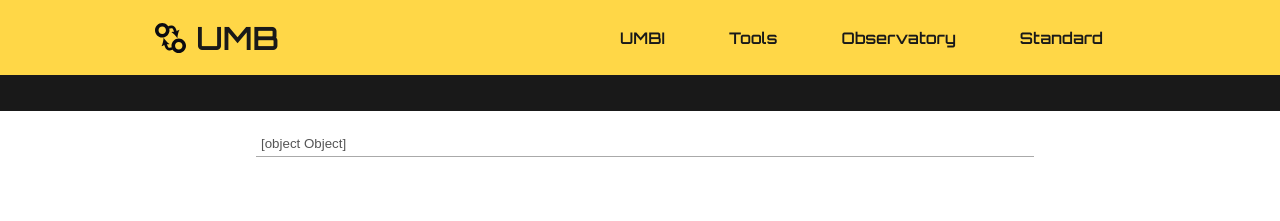
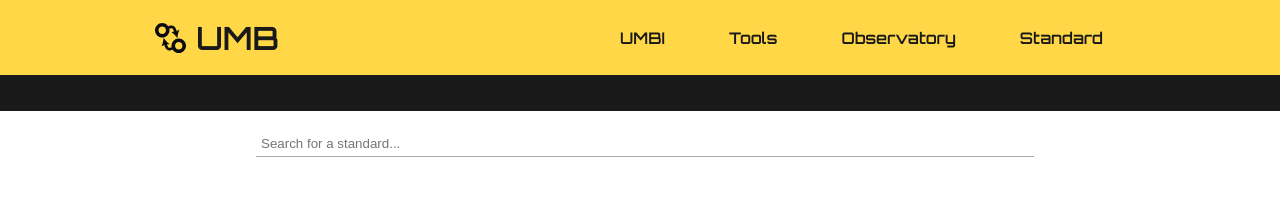
Before and after one commit to pmc-tools/umb-website, a SvelteKit app: page /standard in a window 1280 px wide. Shown: the top 221 px of the page. Built offline with nearby package versions, Linux system fonts and the light colour scheme; a web font is replaced by a local one.

Commit message:
attempt to get search bar working for standard

```diff
--- a/package.json
+++ b/package.json
@@ -23,6 +23,7 @@
 		"vite": "^7.3.1"
 	},
 	"dependencies": {
+		"bootstrap-icons": "^1.13.1",
 		"svelte-bootstrap-icons": "^3.3.0"
 	}
 }
--- a/src/lib/Navbar.svelte
+++ b/src/lib/Navbar.svelte
@@ -214,7 +214,7 @@ nav {
 	color: #191919;
 }
 
-@media only screen and (min-width: 767px) {
+@media only screen and (min-width: 867px) {
 	#logo-mobile {
 		display: none;
 	}
--- a/src/routes/standard/+page.svelte
+++ b/src/routes/standard/+page.svelte
@@ -30,8 +30,9 @@
 <input
 	type=text
 	id="search-bar"
+	class="bi bi-search"
 	placeholder="Search for a standard..."
-	bind:value={searchQuery}
+	bind:value={$searchQuery}
 >
 	<ul class="standards">
 		{#each data.standards as standard}
```
Also changed, not shown: 1 other file (tests, documents, lock files or other folders).
